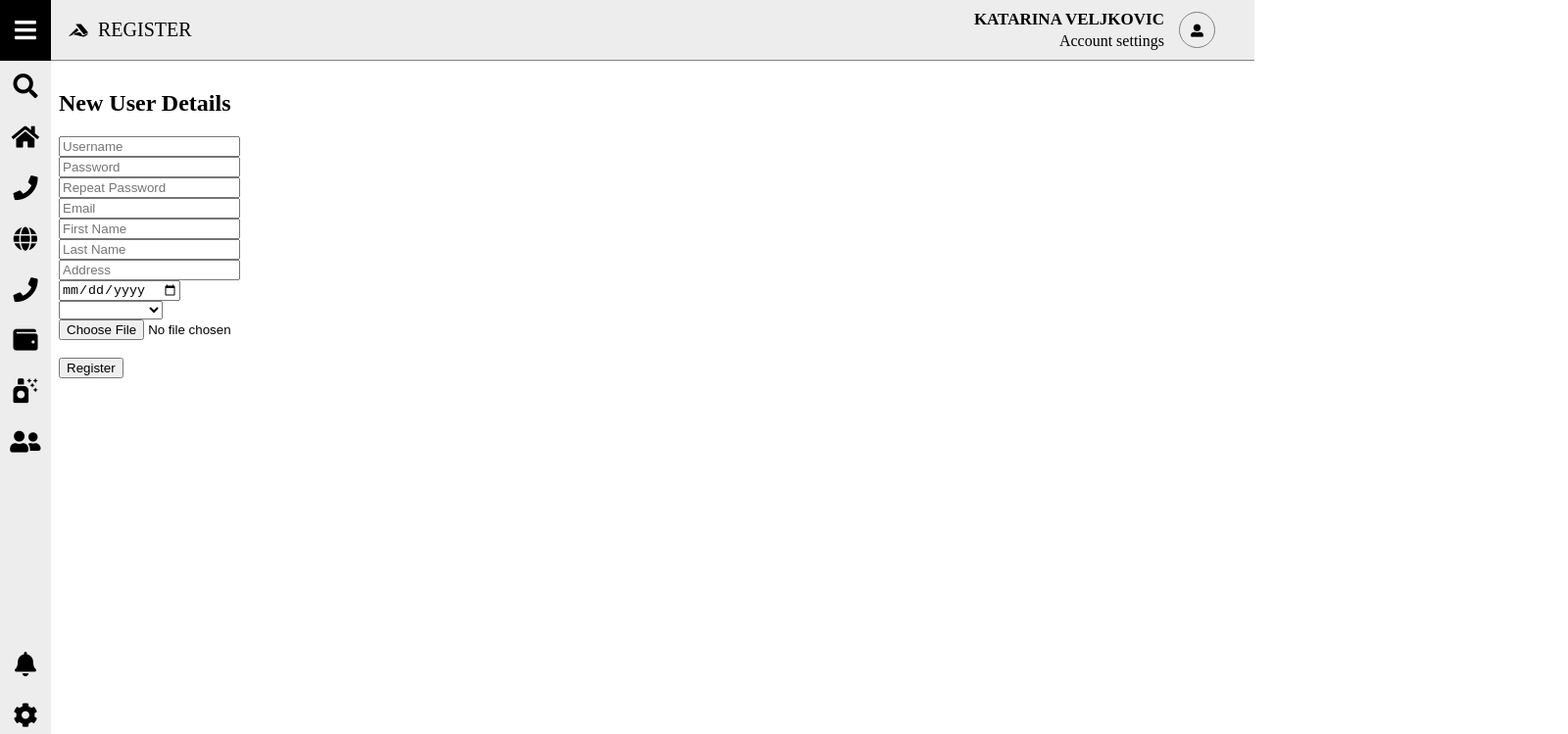
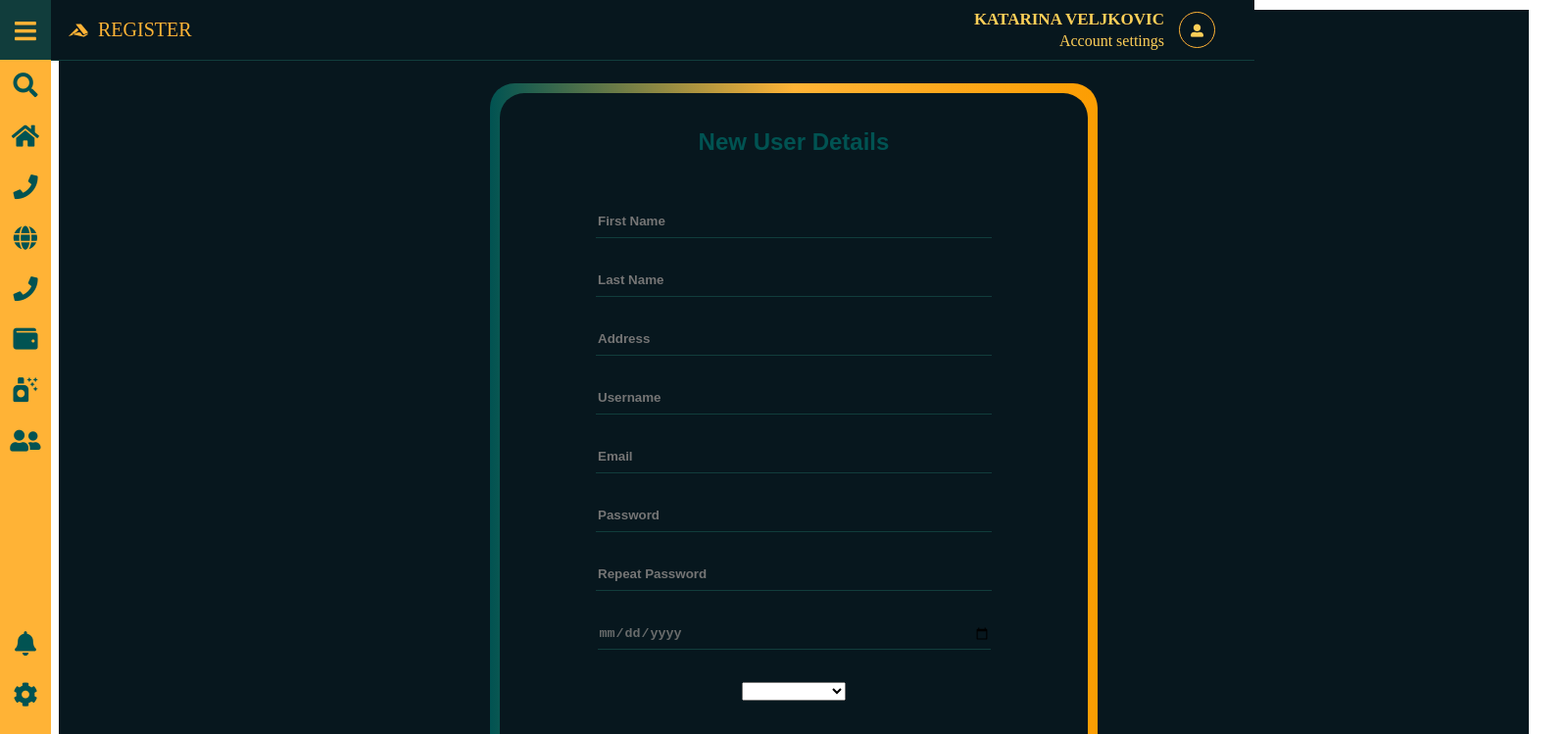
Before and after one commit to xkanna/PUSGS-Projekat, an Angular app in the folder projekat/: page /register in a window 1280 px wide. Shown: the top 749 px of the page at 98% size, 1600 px wide, since content can reach past the window. Built offline with nearby package versions, Linux system fonts and the light colour scheme.

Commit message:
Registration page
-Design of registration page
-Redesign of navigation bar and sidebar

```diff
--- a/projekat/src/app/dashboard/dashboard.component.css
+++ b/projekat/src/app/dashboard/dashboard.component.css
@@ -3,6 +3,14 @@
     color: black;
   }
 
-  body, p, h1, h2, h3, h4, h5 {
+p, h1, h2, h3, h4, h5 {
     margin: 0;
+    color:#7993a1;
   }
+
+  body{
+    width: 100%;
+    height: 100%;
+    background-color: #0a1009;
+
+  }
--- a/projekat/src/app/dashboard/dashboard.component.html
+++ b/projekat/src/app/dashboard/dashboard.component.html
@@ -1,3 +1,5 @@
+<body>
 <div>
     <p>dashboard works!</p>
 </div>
+</body>
--- a/projekat/src/app/navigation/navigation.component.css
+++ b/projekat/src/app/navigation/navigation.component.css
@@ -10,19 +10,25 @@
 
   a {
     text-decoration: none;
-    color: black;
+    color: #fecf58; /*account settings*/
   }
 
   body, p, h1, h2, h3, h4, h5 {
     margin: 0;
+
   }
 
+
 .header {
-    position: relative;
+
     padding: 10px 40px;
-    border-bottom: 1px solid gray;
-    background-color: #ededed;
+    border-bottom: 1px solid #113d3c; /*?*/
+    background-color: #07171e; /*top bar*/
+    position: fixed;
+    width: 100%;
+
 }
+
 
 .main-header__left {
     float: left;
@@ -31,8 +37,18 @@
 
 .main-header__right {
     float: right;
+    color: #fecf58
 }
 
+.page-title
+{
+    color: #ffb336;
+}
+
+.logo
+{
+    color: #ffb336;
+}
 .main-header__left div {
     display: inline-block;
 }
@@ -43,25 +59,28 @@
 }
 
 .toogle-sidebar {
-    position: absolute;
+    position: fixed;
     left: 0;
     top: 0;
-    background-color: gray;
-    padding: 18px 15px;
+    background-color: #07171e; /*dugme u gornjem cosku*/
+    padding: 19px 15px;
+
 }
 
 .toogle-sidebar:hover {
     cursor: pointer;
-    background-color: black;
+    background-color: #113d3c; /*boja pozadine dugmeta prilikom prelaska preko njega*/
 }
 
 .toogle-sidebar:hover i {
-    color: white;
+    color: #ffb336; /*boja linija dugmeta u gornjem levom uglu*/
+
 }
 
 .toogle-sidebar i {
-    color: white;
+    color: #ffb336; /*?*/
     font-size: 25px;
+
 }
 
 .page-title {
@@ -76,7 +95,7 @@
 }
 
 .main-header__account-options a {
-    border: 1px solid gray;
+    border: 1px solid #ffb336; /*kruzic oko login dugmeta*/
     border-radius: 50%;
     padding: 9px 11px;
 }
@@ -86,11 +105,11 @@
 }
 
 .main-header__account-options:hover a {
-    background-color: gray;
+    background-color: #113d3c; /*boja kruga*/
 }
 
 .main-header__account-options:hover i {
-    color: white;
+    color: #ffb336; /*?*/
 }
 
 .main-header__account {
--- a/projekat/src/app/register/register.component.css
+++ b/projekat/src/app/register/register.component.css
@@ -0,0 +1,107 @@
+p, h1, h2, h3, h4, h5 {
+    margin: 0;
+    font-family: sans-serif;
+    color: #015352;
+    padding: 20px;
+
+  }
+
+  body {
+    height: auto;
+    margin: 0;
+    display: grid;
+    place-items: center;
+    width: 1500px;
+    padding-top: 5%;
+    padding-bottom: 5%;
+    overflow-y: scroll;
+
+    background-color: #07171e;
+
+  }
+
+  .registration
+  {
+
+      background: linear-gradient(to right, #015352, #ffb336, #fc9d02);
+        margin: 0;
+        width: 600px;
+        height: auto;
+        padding: 10px;
+        text-align: center;
+        line-height: 60px;
+        align-self: center;
+        border-radius: 25px;
+        flex-direction: column;
+
+
+  }
+
+
+
+/*kraj*/
+
+  .registration-header
+  {
+      align-content:space-around;
+  }
+
+
+/*type*/
+input[type="text"]
+{
+    width:400px;
+    height: 30px;
+    border: none;
+    border-bottom: 1px solid #113d3c;
+    background: transparent;
+    font-weight: bold;
+}
+
+input[type="password"]
+{
+    width:400px;
+    height: 30px;
+    border: none;
+    border-bottom: 1px solid #113d3c;
+    background: transparent;
+    font-weight: bold;
+}
+
+input[type="date"]
+{
+    width:400px;
+    height: 30px;
+    border: none;
+    border-bottom: 1px solid #113d3c;
+    background: transparent;
+    color: #686b6b;
+    font-weight: bold;
+
+
+}
+
+input[type="register"]
+{
+    width:400px;
+    height: 30px;
+}
+
+/* kolone */
+.column {
+
+    width: 100%;
+    height: auto;
+    border-radius: 25px;
+    background: #07171e;
+    color: #113d3c;
+
+
+  }
+
+
+
+  .login
+  {
+    background: #07171e;
+  }
--- a/projekat/src/app/register/register.component.html
+++ b/projekat/src/app/register/register.component.html
@@ -1,73 +1,93 @@
-<div>
-    <h2>New User Details</h2>
+<body>
+<div class="registration" >
+    <div class="column">
+    <h2 class="registration-header">New User Details</h2>
     <form [formGroup]="registerForm" (ngSubmit)="onSubmit()">
-        <div>
+
+
+        <div class="registration-first_name">
+            <input type="text" placeholder="First Name" formControlName="firstName">
+            <div *ngIf="registerForm.controls.firstName.invalid">
+                Please enter valid username
+            </div>
+        </div>
+
+        <div class="registration-last_name">
+            <input type="text" placeholder="Last Name" formControlName="lastName">
+            <div *ngIf="registerForm.controls.lastName.invalid">
+                Please enter valid username
+            </div>
+        </div>
+        <div class="registration-address">
+            <input type="text" placeholder="Address" formControlName="address">
+            <div *ngIf="registerForm.controls.address.invalid">
+                Please enter valid username
+            </div>
+        </div>
+
+        <div class="registration-username">
             <input type="text" placeholder="Username" formControlName="username">
             <div *ngIf="registerForm.controls.username.invalid">
                 Please enter valid username
             </div>
         </div>
-        <div>
-            <input type="password" placeholder="Password" formControlName="password">
-            <div *ngIf="registerForm.controls.password.invalid">
+
+        <div class="registration-email">
+            <input type="text" placeholder="Email" formControlName="email">
+            <div *ngIf="registerForm.controls.email.invalid">
                 Please enter valid username
             </div>
         </div>
-        <div>
+
+        <div class="registration-password">
+            <input type="password" placeholder="Password" formControlName="password">
+            <div *ngIf="registerForm.controls.password.invalid">
+                 Please enter valid password
+            </div>
+        </div>
+
+        <div class="registration-password">
             <input type="password" placeholder="Repeat Password" formControlName="repeat">
             <div *ngIf="registerForm.controls.repeat.invalid">
                 Please enter valid username
             </div>
         </div>
-        <div>
-            <input type="email" placeholder="Email" formControlName="email">
-            <div *ngIf="registerForm.controls.email.invalid">
-                Please enter valid username
-            </div>
-        </div>
-        <div>
-            <input type="text" placeholder="First Name" formControlName="firstName">
-            <div *ngIf="registerForm.controls.firstName.invalid">
-                Please enter valid username
-            </div>
-        </div>
-        <div>
-            <input type="text" placeholder="Last Name" formControlName="lastName">
-            <div *ngIf="registerForm.controls.lastName.invalid">
-                Please enter valid username
-            </div>
-        </div>
-        <div>
-            <input type="text" placeholder="Address" formControlName="address">
-            <div *ngIf="registerForm.controls.address.invalid">
-                Please enter valid username
-            </div>
-        </div>
-        <div>
+    <!--/div>
+    <div class="column"-->
+               <div class="registration-date">
             <input type="date" formControlName="date">
             <div *ngIf="registerForm.controls.date.invalid">
                 Please enter valid username
             </div>
         </div>
-        <div>
+
+        <div class="registration-role">
             <select formControlName="role" [(ngModel)]="selectedRole">
                 <option value="" disabled selected hidden>Role</option>
                 <option *ngFor="let r of roles" [value]="r">{{r}}</option>
               </select>
         </div>
-        <div *ngIf="selectedRole=='Crew Member'">
+
+        <div *ngIf="selectedRole=='Crew Member'" class="registration-crew">
             <select formControlName="crew" [(ngModel)]="selectedCrew">
                 <option value="" disabled selected hidden>Crew</option>
                 <option *ngFor="let c of crews" [value]="c.id">{{c.name}}</option>
               </select>
         </div>
-        <div>
+
+        <div class="registration-file">
             <input type='file' (change)="onSelectFile($event)" formControlName="image">
             <br/>
             <img [src]="url" height="200">
         </div>
-        <div>
-            <button [disabled]="!registerForm.valid" type="submit">Register</button>
+
+
+        <div class="registration-submit">
+            <button [disabled]="!registerForm.valid" type="register">Register</button>
         </div>
+
+
     </form>
 </div>
+</div>
+</body>
--- a/projekat/src/app/sidebar/sidebar.component.css
+++ b/projekat/src/app/sidebar/sidebar.component.css
@@ -10,7 +10,7 @@
 
   a {
     text-decoration: none;
-    color: black;
+    color: #015352;
   }
 
   body, p, h1, h2, h3, h4, h5 {
@@ -18,10 +18,13 @@
   }
 
 .sidebar-menu {
-    position: absolute;
-    background-color: #ededed;
+    position: fixed;
+    background-color: #ffb336;
     height: 93.2vh;
     left: 0;
+    top: 61px;
+
+    display: inline;
 }
 
 .sidebar-menu__top__links {
@@ -31,15 +34,15 @@
 }
 
 .sidebar-menu__top__links li:hover {
-    background-color: black;
+    background-color: #ffb336;
 }
 
 .sidebar-menu__top__links li:hover i {
-    color: white;
+    color: #fd7d00;
 }
 
 .sidebar-menu__top__links li:hover span {
-    color: white;
+    color: #07171e;
 }
 
 .sidebar-menu__top__links a {
@@ -76,13 +79,15 @@
 .sidebar-menu__top__links li:hover .data {
     display: inline-block;
     position: absolute;
-    background-color: black;
+    background-color: #ffb336;
     padding: 14.5px;
     transform: translate(0, -13px);
+    border-top-right-radius: 25px;
+    border-bottom-right-radius: 25px;
 }
 
 .sidebar-menu__bottom {
     position: absolute;
-    bottom: 0;
+    bottom: 20px;
     left: 0;
 }
```
Also changed, not shown: 1 other file (tests, documents, lock files or other folders).
